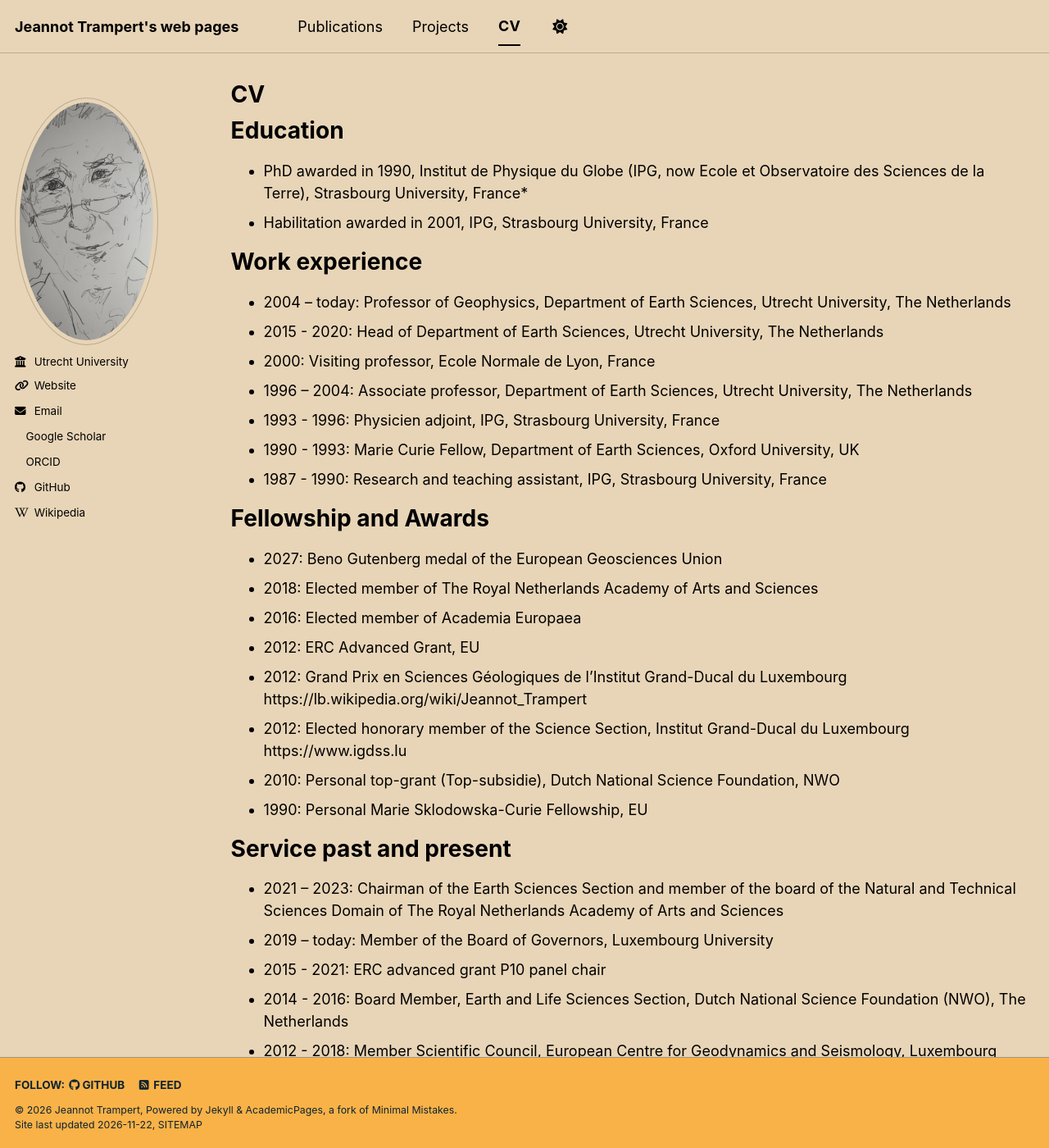
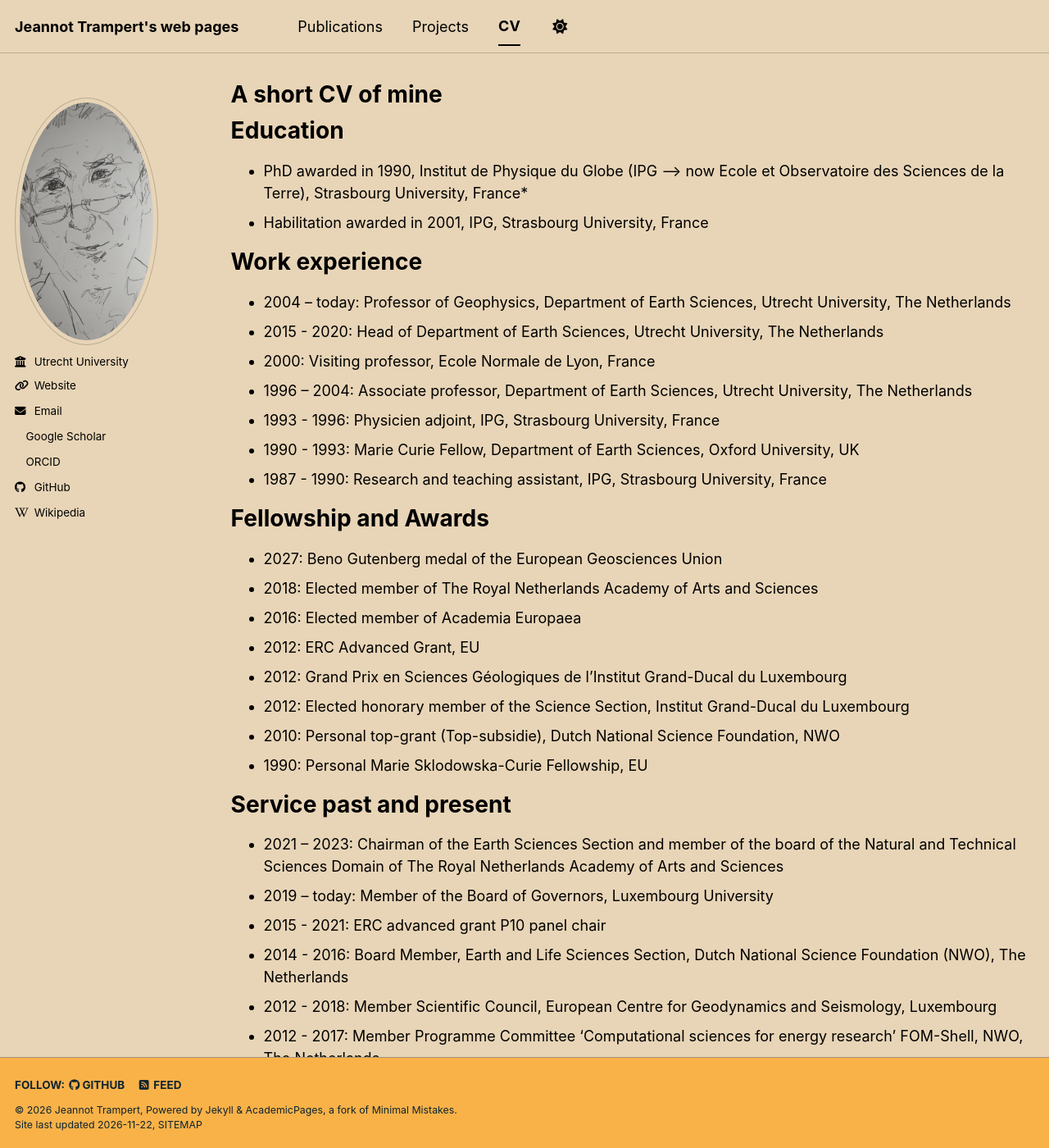
Before and after one commit to jeannot-trampert/jeannot-trampert.github.io, a Jekyll site: the page built from _pages/cv.md, in a window 1280 px wide and 1400 px high. Shown: the whole window at 82% size. Built offline with Jekyll 4.4.1, drawn with Linux system fonts in a browser that asks for light colours; a script bundle is joined from its source files by our own code; a style sheet for code colours, icons or effects is not loaded.

Commit message:
Revise CV title and format education section
Updated title and improved formatting in the CV.

```diff
--- a/_pages/cv.md
+++ b/_pages/cv.md
@@ -1,6 +1,6 @@
 ---
 layout: archive
-title: "CV"
+title: "A short CV of mine"
 permalink: /cv/
 author_profile: true
 redirect_from:
@@ -11,7 +11,7 @@ redirect_from:
 
 Education
 ======
-* PhD awarded in 1990, Institut de Physique du Globe (IPG, now Ecole et Observatoire des Sciences de la Terre), Strasbourg University, France*
+* PhD awarded in 1990, Institut de Physique du Globe (IPG --> now Ecole et Observatoire des Sciences de la Terre), Strasbourg University, France*
 * Habilitation awarded in 2001, IPG, Strasbourg University, France
 
 
@@ -31,8 +31,8 @@ Fellowship and Awards
 * 2018: Elected member of The Royal Netherlands Academy of Arts and Sciences
 * 2016: Elected member of Academia Europaea
 * 2012: ERC Advanced Grant, EU
-* 2012: Grand Prix en Sciences Géologiques de l’Institut Grand-Ducal du Luxembourg https://lb.wikipedia.org/wiki/Jeannot_Trampert
-* 2012: Elected honorary member of the Science Section, Institut Grand-Ducal du Luxembourg https://www.igdss.lu
+* 2012: Grand Prix en Sciences Géologiques de l’Institut Grand-Ducal du Luxembourg
+* 2012: Elected honorary member of the Science Section, Institut Grand-Ducal du Luxembourg
 * 2010: Personal top-grant (Top-subsidie), Dutch National Science Foundation, NWO
 * 1990: Personal Marie Sklodowska-Curie Fellowship, EU
 
```
